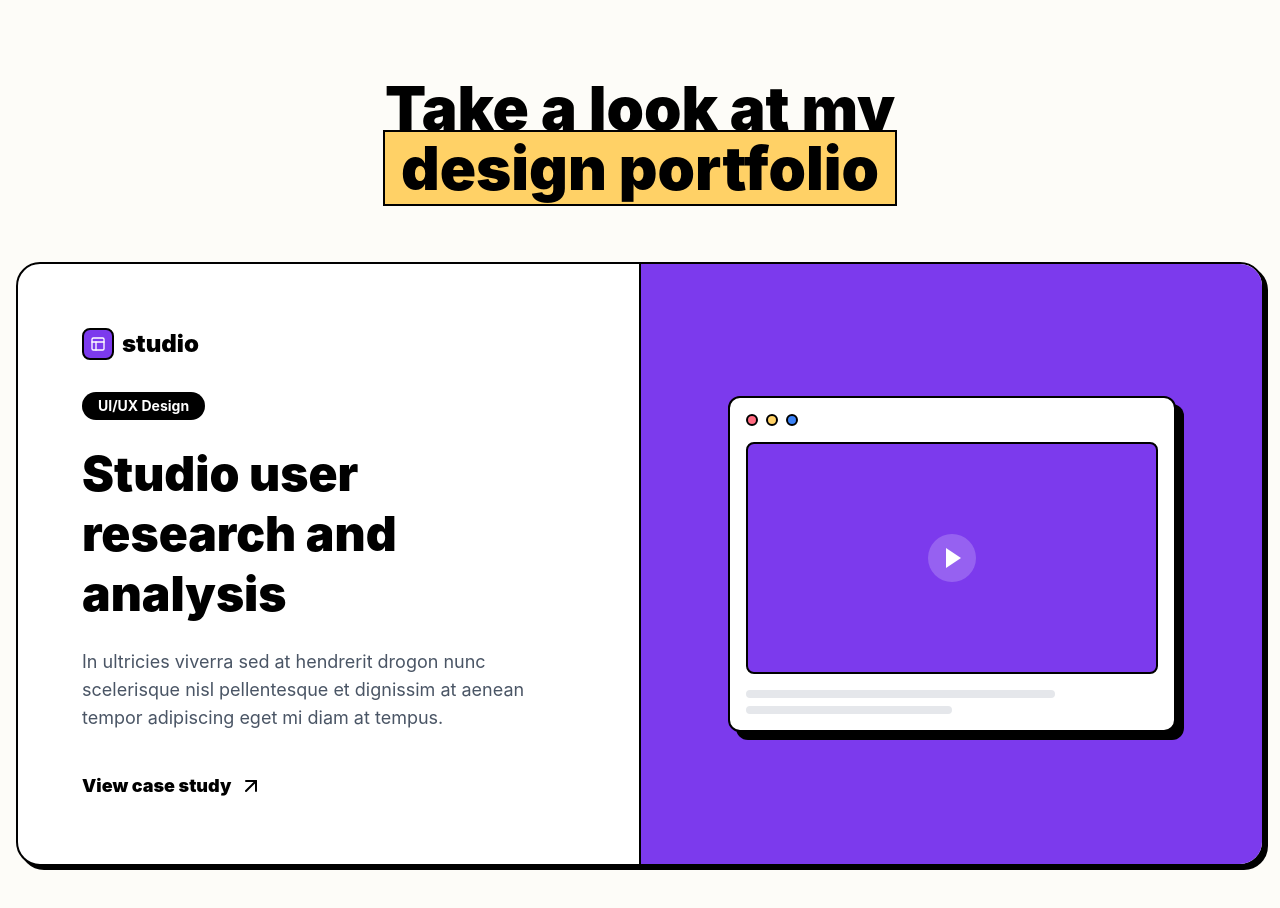
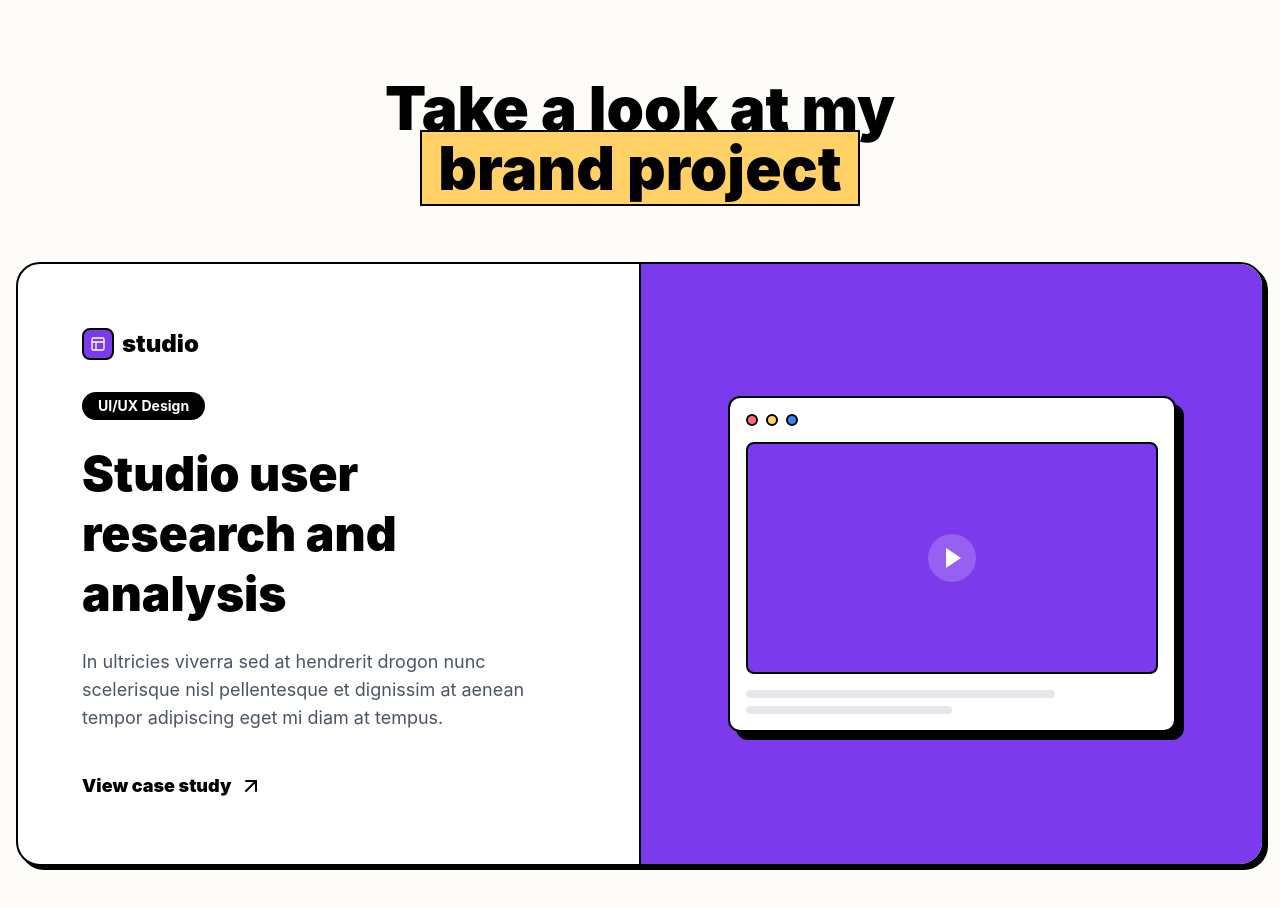
Before and after one commit to bbx99/my-portfolio, a React (Vite) app: page / in a window 1280 px wide. Shown: the part 2700-3608 px from the top of the page. Built offline with nearby package versions, Linux system fonts and the light colour scheme.

Commit message:
feat: 更新Portfolio部分标题

```diff
--- a/src/App.tsx
+++ b/src/App.tsx
@@ -258,7 +258,7 @@ const Portfolio = () => {
       <div className="text-center mb-16">
         <h2 className="text-5xl md:text-6xl font-black mb-6">
           Take a look at my <br />
-          <span className="bg-brand-yellow text-black px-4 brutal-border">design portfolio</span>
+          <span className="bg-brand-yellow text-black px-4 brutal-border">brand project</span>
         </h2>
       </div>
 
```
